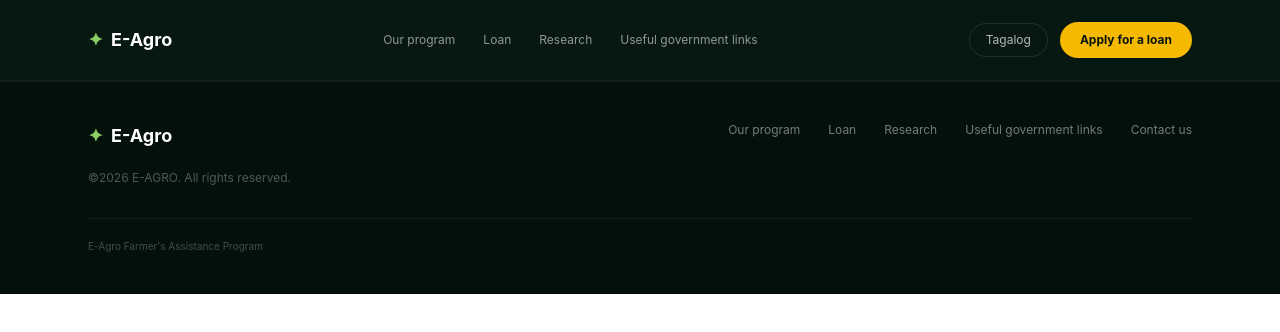
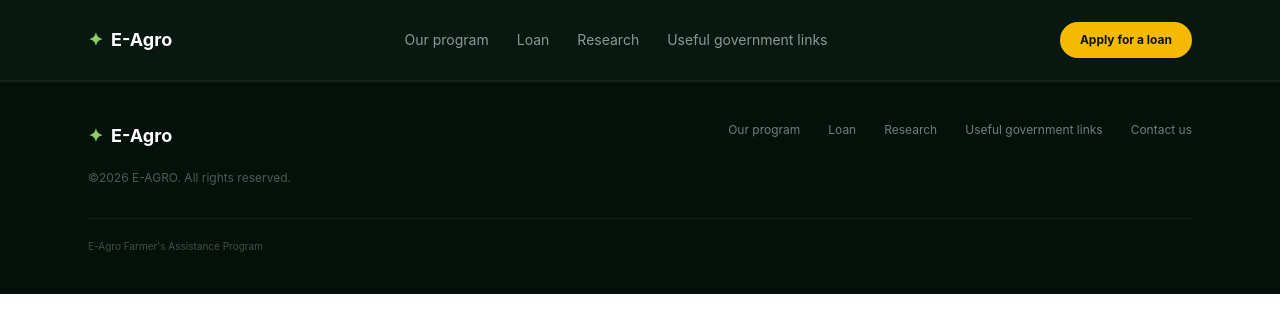
Before and after one commit to Gaaame/eagro, a React (Vite) app: page /links in a window 1280 px wide. Shown: the top 332 px of the page. Built offline with nearby package versions, Linux system fonts and the light colour scheme.

Commit message:
Update Navbar.tsx

```diff
--- a/src/Components/Navbar.tsx
+++ b/src/Components/Navbar.tsx
@@ -1,10 +1,10 @@
 import { Link } from "react-router-dom";
 
 const navOptions = [
-  { label: "Our program", href: "#program" },
-  { label: "Loan", href: "#loan" },
-  { label: "Research", href: "#research" },
-  { label: "Useful government links", href: "#links" },
+  { label: "Our program", path: "/program" },
+  { label: "Loan", path: "/loan" },
+  { label: "Research", path: "/research" },
+  { label: "Useful government links", path: "/links" },
 ];
 
 function Navbar() {
@@ -24,28 +24,21 @@ function Navbar() {
           {/* Navigation */}
           <nav className="hidden items-center gap-7 md:flex">
             {navOptions.map((option) => (
-              <a
+              <Link
                 key={option.label}
-                href={option.href}
-                className="text-xs text-white/55 transition hover:text-white"
+                to={option.path}
+                className="text-sm text-white/55 transition hover:text-white"
               >
                 {option.label}
-              </a>
+              </Link>
             ))}
           </nav>
 
           {/* Actions */}
           <div className="hidden items-center gap-3 sm:flex">
-            <button className="rounded-full border border-white/10 px-4 py-2 text-xs text-white/70 transition hover:border-white/20 hover:text-white">
+            {/* <button className="rounded-full border border-white/10 px-4 py-2 text-xs text-white/70 transition hover:border-white/20 hover:text-white">
               Tagalog
-            </button>
-
-            {/* <a
-              href="#loan"
-              className="rounded-full bg-[#F5B900] px-5 py-2.5 text-xs font-bold text-[#07150D] transition hover:bg-[#FFC928]"
-            >
-              Apply for a loan
-            </a> */}
+            </button> */}
 
             <Link
               to="/contact"
```
